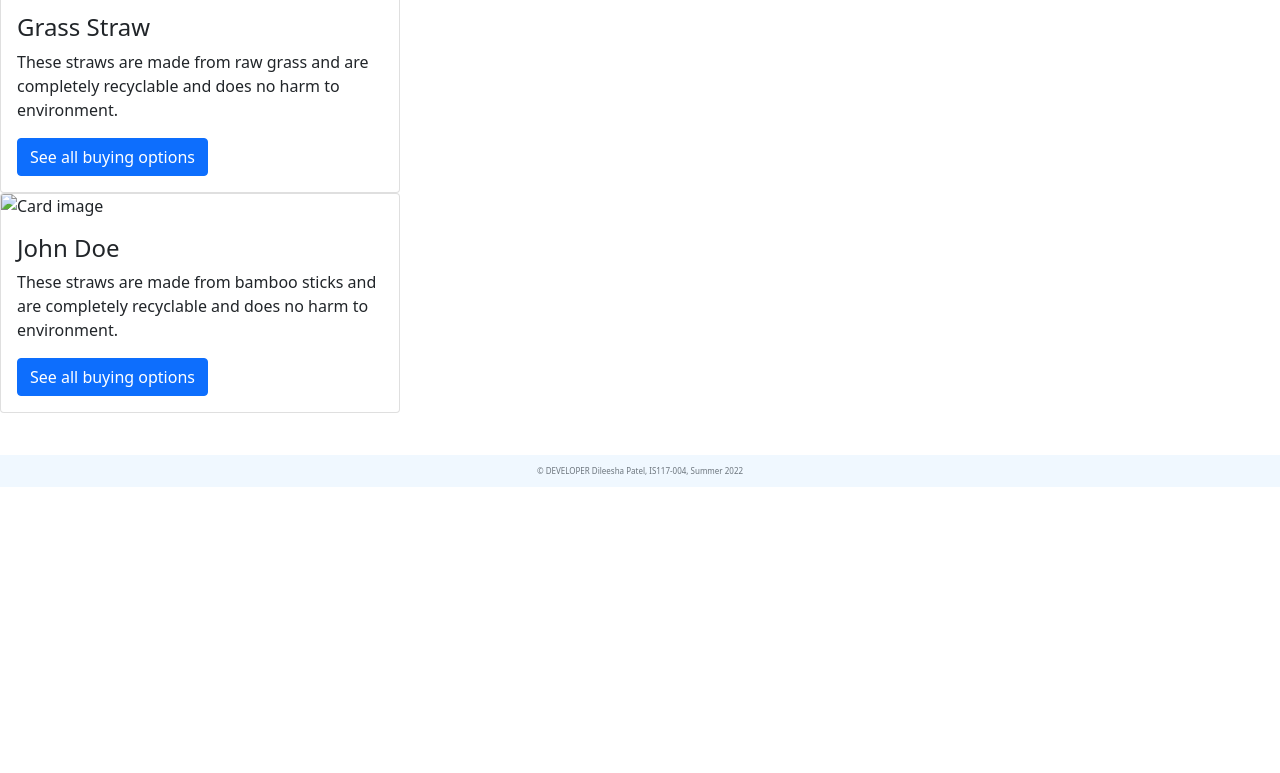
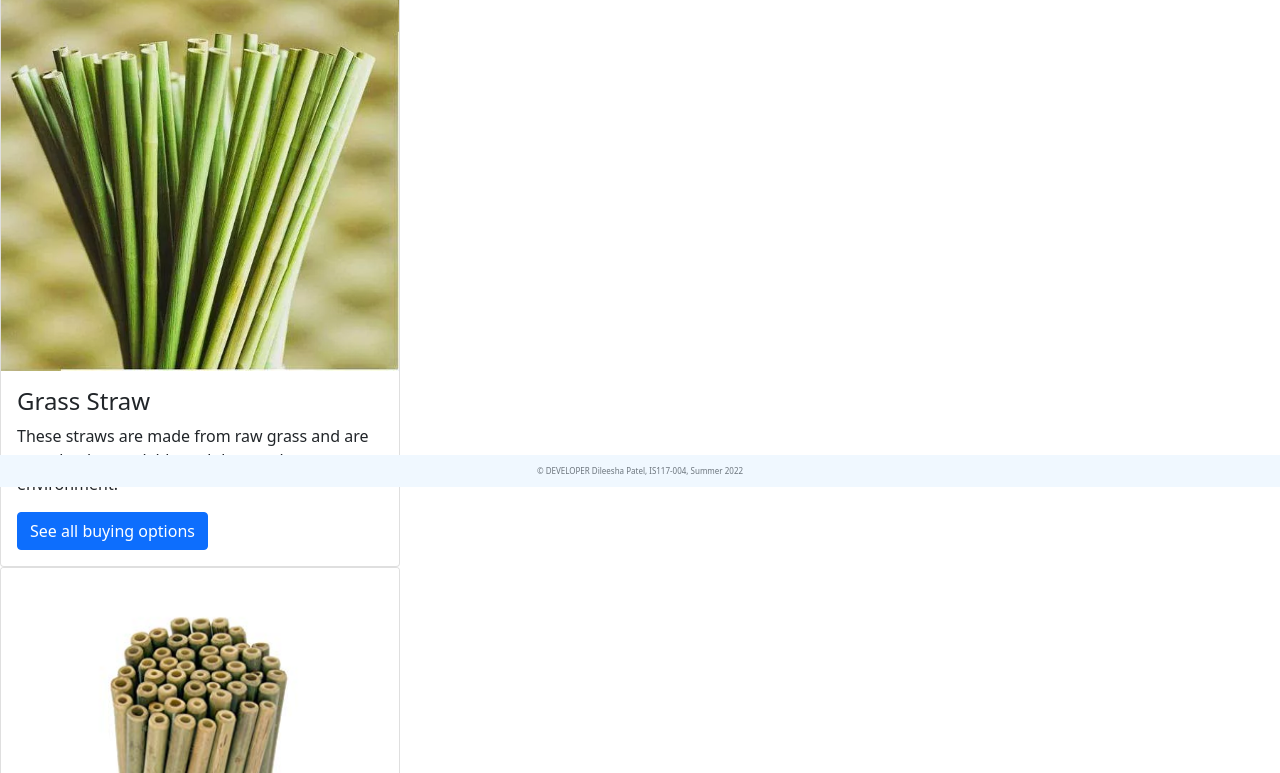
Before and after one commit to dmp224/P4, a plain HTML site: page recyclable.html in a window 1280 px wide. Shown: the part 313-1086 px from the top of the page. Before the commit the page ends 800 px from the top, so only its background shows below. Drawn offline with nearby package versions, Linux system fonts and the light colour scheme; the site is published under a folder, as on GitHub Pages, so addresses that start at the root find nothing.

Commit message:
Update recyclable.html

```diff
--- a/recyclable.html
+++ b/recyclable.html
@@ -72,7 +72,7 @@
 	Straws made from plants </h1>
 
 <div class="card" style="width:400px">
-	<img class="card-img-top" src="/images/grass.webp" alt="Card image">
+	<img class="card-img-top" src="images/grass.webp" alt="Card image">
 	<div class="card-body">
 		<h4 class="card-title">Grass Straw</h4>
 		<p class="card-text">These straws are made from raw grass and are completely recyclable and does no  harm to environment.</p>
@@ -81,7 +81,7 @@
 </div>
 
 <div class="card" style="width:400px">
-	<img class="card-img-top" src="/images/bamboo.jpg" alt="Card image">
+	<img class="card-img-top" src="images/bamboo.jpg" alt="Card image">
 	<div class="card-body">
 		<h4 class="card-title">John Doe</h4>
 		<p class="card-text">These straws are made from bamboo sticks and are completely recyclable and does no  harm to environment.</p>
```
